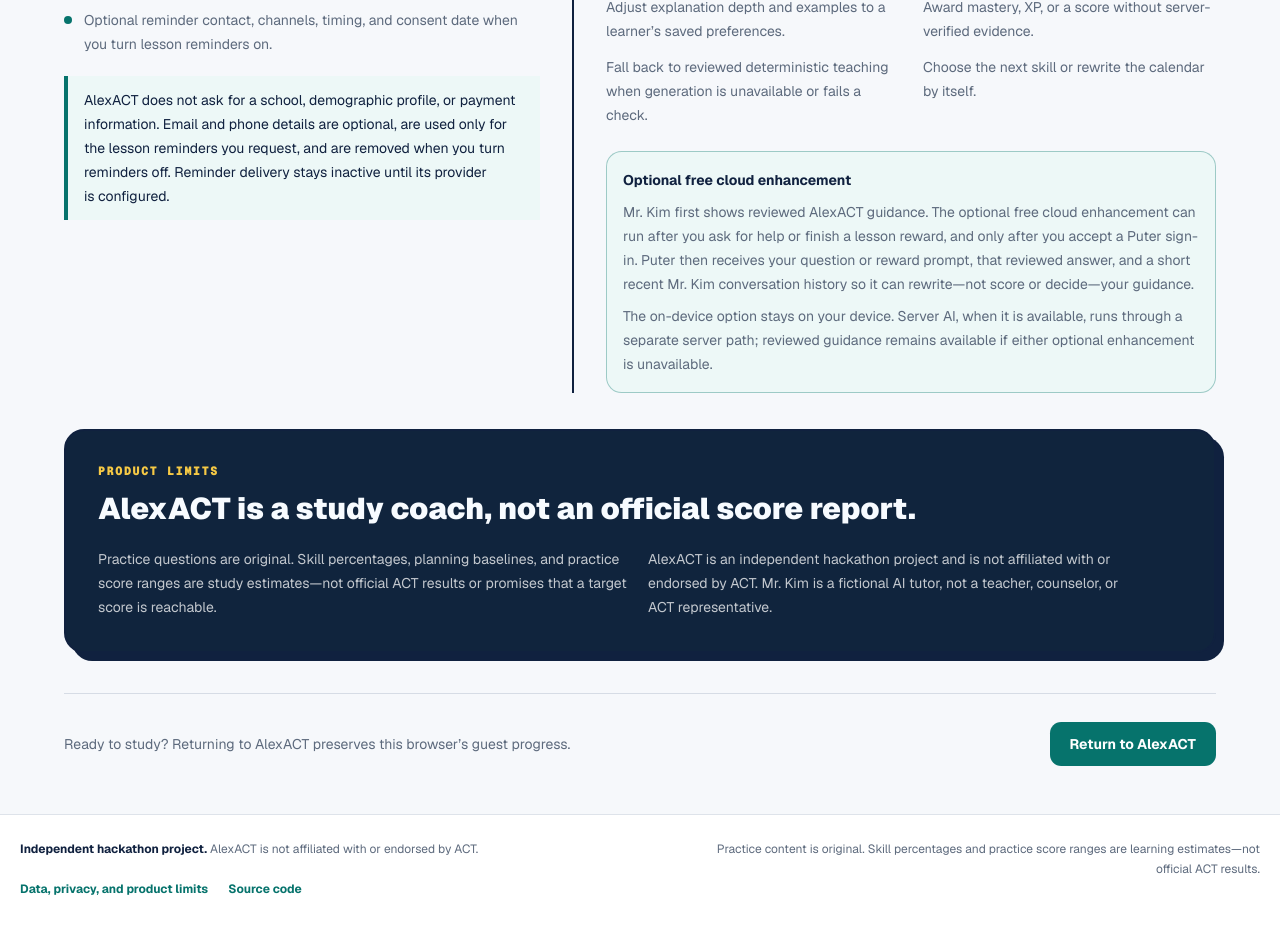
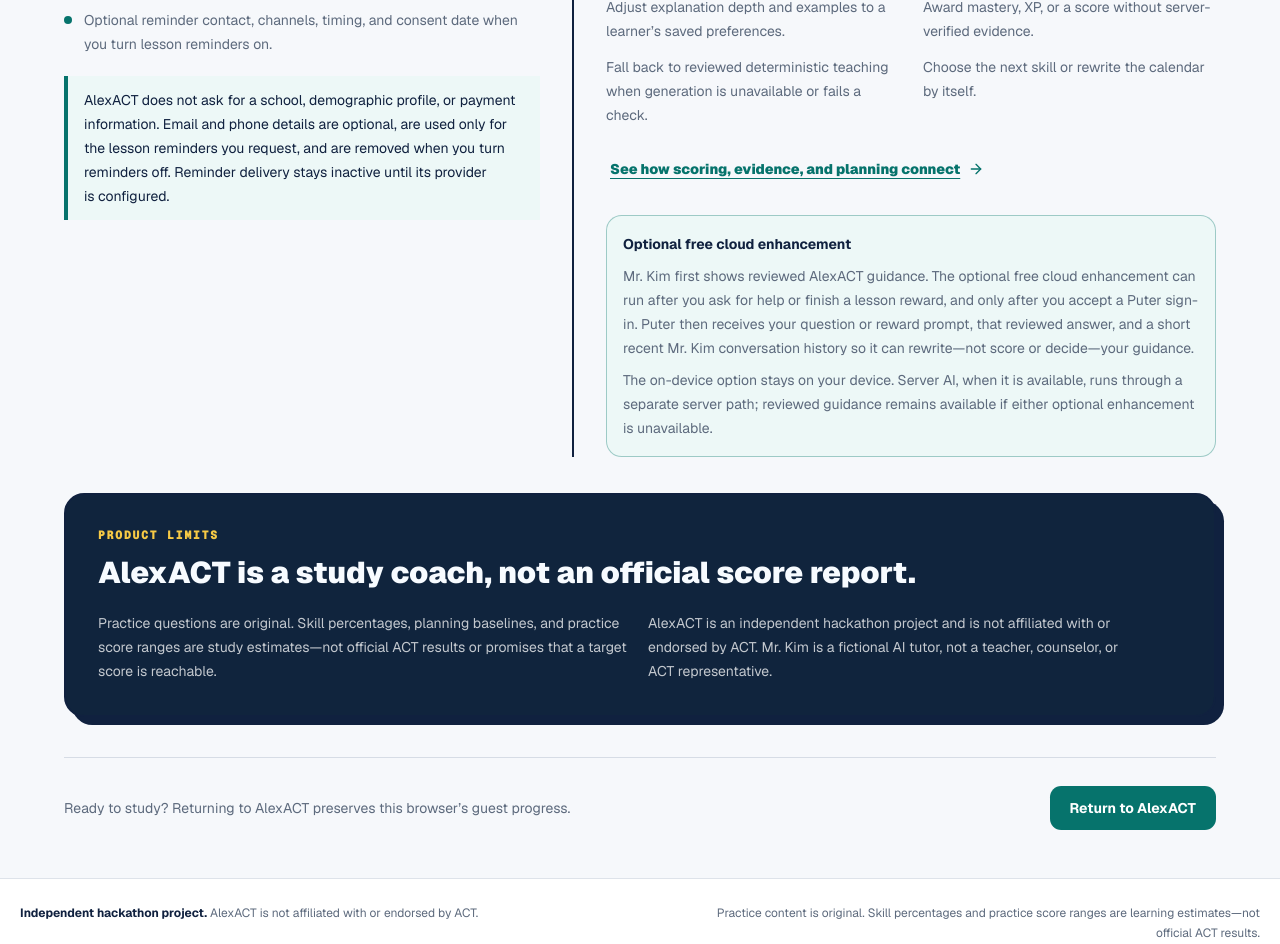
Before and after one commit to Hvcvvbjj/act-tutor--Prelim-My-Version, a Next.js app in the folder apps/web/: page /trust in a window 1280 px wide. Shown: the part 983-1927 px from the top of the page. Built offline with nearby package versions, Linux system fonts and the light colour scheme; no server answers.

Commit message:
fix: connect trust center to proof explainer

```diff
--- a/apps/web/app/trust/page.tsx
+++ b/apps/web/app/trust/page.tsx
@@ -2,6 +2,7 @@
 import Link from "next/link"
 import {
   ArrowLeftIcon,
+  ArrowRightIcon,
   BotIcon,
   DownloadIcon,
   KeyRoundIcon,
@@ -168,6 +169,13 @@
                 </ul>
               </div>
             </div>
+            <Link
+              href="/how-scout-works"
+              className="mt-5 inline-flex min-h-11 items-center gap-2 rounded-lg px-1 text-sm font-black text-primary underline underline-offset-4 focus-visible:ring-3 focus-visible:ring-ring/40 focus-visible:outline-none"
+            >
+              See how scoring, evidence, and planning connect
+              <ArrowRightIcon className="size-4" aria-hidden="true" />
+            </Link>
             <div className="mt-6 rounded-xl border border-primary/35 bg-[var(--info-surface)] p-4 text-sm leading-6 text-muted-foreground">
               <h3 className="font-bold text-foreground">
                 Optional free cloud enhancement
```
Also changed, not shown: 2 other files (tests, documents, lock files or other folders).
